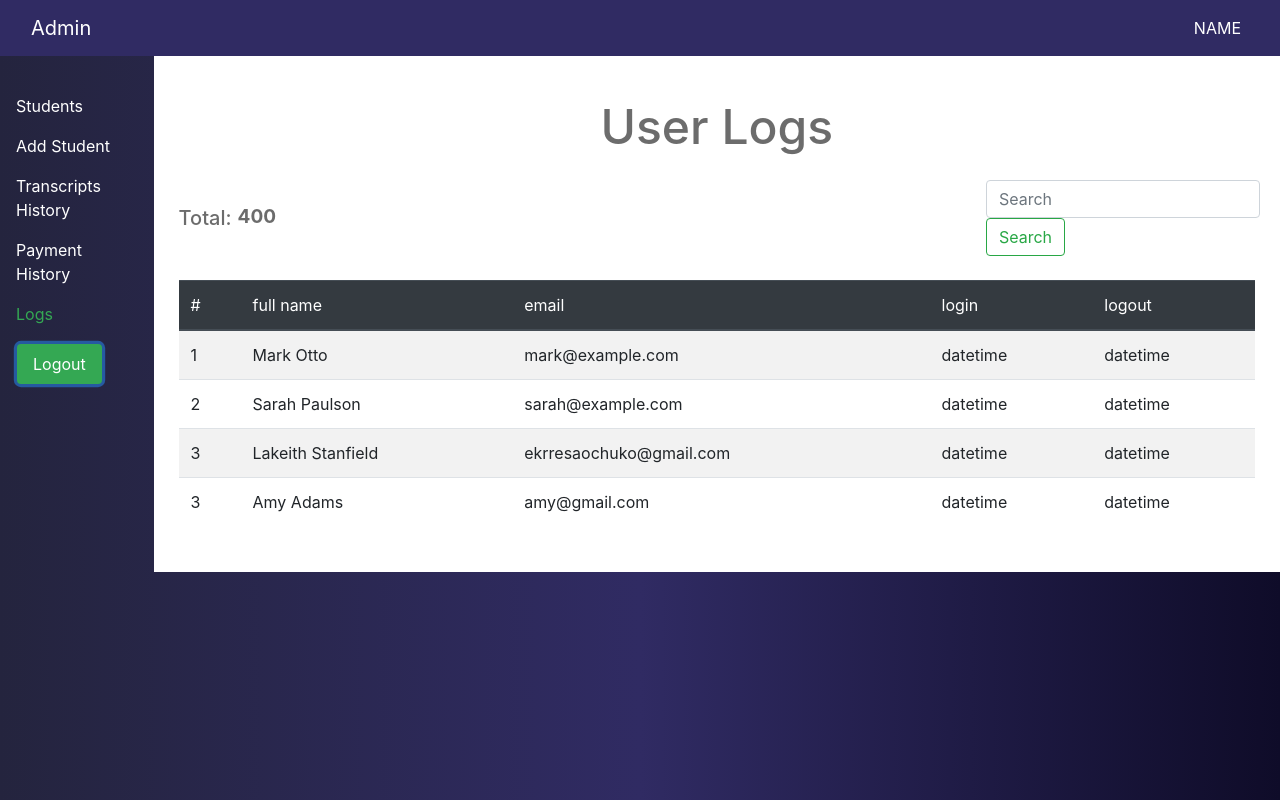
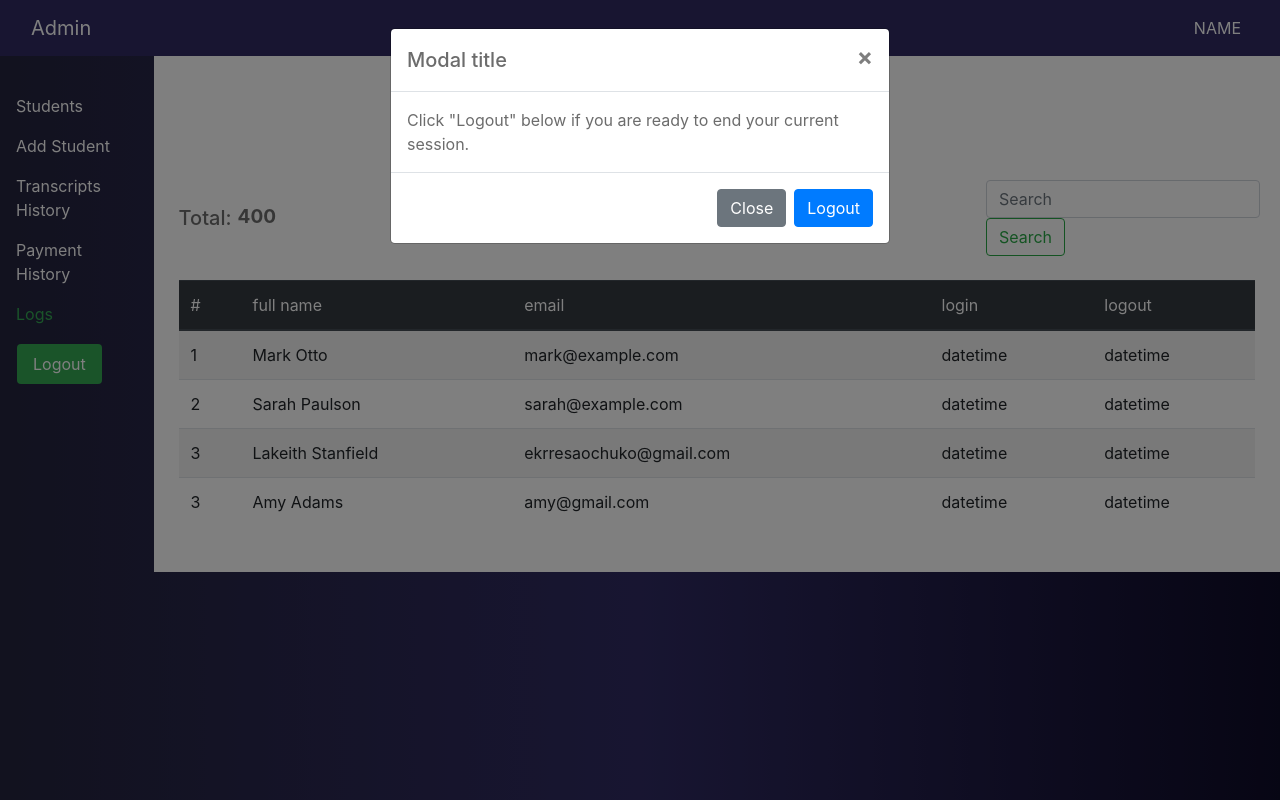
Before and after one commit to ekrresa/decagon-transcript, a website: page ui/admin/logs.html in a window 1280 px wide. Both pictures are taken after a click on the button "Logout". Drawn offline with nearby package versions, Linux system fonts and the light colour scheme.

Commit message:
linked modal to logout button

```diff
--- a/ui/admin/logs.html
+++ b/ui/admin/logs.html
@@ -61,7 +61,7 @@
                 type="button"
                 class="nav-link btn btn-primary"
                 data-toggle="modal"
-                data-target="#exampleModal"
+                data-target="#logoutModal"
               >
                 Logout
               </button>
@@ -140,9 +140,53 @@
         </div>
       </div>
     </div>
+
+    <!-- Modal -->
+    <div
+      class="modal fade"
+      id="logoutModal"
+      tabindex="-1"
+      role="dialog"
+      aria-labelledby="logoutModalLabel"
+      aria-hidden="true"
+    >
+      <div class="modal-dialog" role="document">
+        <div class="modal-content">
+          <div class="modal-header">
+            <h5 class="modal-title" id="logoutModalLabel">Modal title</h5>
+            <button
+              type="button"
+              class="close"
+              data-dismiss="modal"
+              aria-label="Close"
+            >
+              <span aria-hidden="true">&times;</span>
+            </button>
+          </div>
+          <div class="modal-body">
+            Click "Logout" below if you are ready to end your current session.
+          </div>
+          <div class="modal-footer">
+            <button
+              type="button"
+              class="btn btn-secondary"
+              data-dismiss="modal"
+            >
+              Close
+            </button>
+            <button type="button" class="btn btn-primary">Logout</button>
+          </div>
+        </div>
+      </div>
+    </div>
     <script
       type="text/javascript"
       src="https://cdnjs.cloudflare.com/ajax/libs/jquery/3.3.1/jquery.min.js"
     ></script>
+    <script
+      src="https://stackpath.bootstrapcdn.com/bootstrap/4.3.1/js/bootstrap.min.js"
+      integrity="sha384-JjSmVgyd0p3pXB1rRibZUAYoIIy6OrQ6VrjIEaFf/nJGzIxFDsf4x0xIM+B07jRM"
+      crossorigin="anonymous"
+    ></script>
   </body>
 </html>
```
Also changed, not shown: ui/admin/payment.html (+45 -1 lines), ui/admin/student.html (+45 -1 lines), ui/admin/transcript.html (+45 -1 lines).
